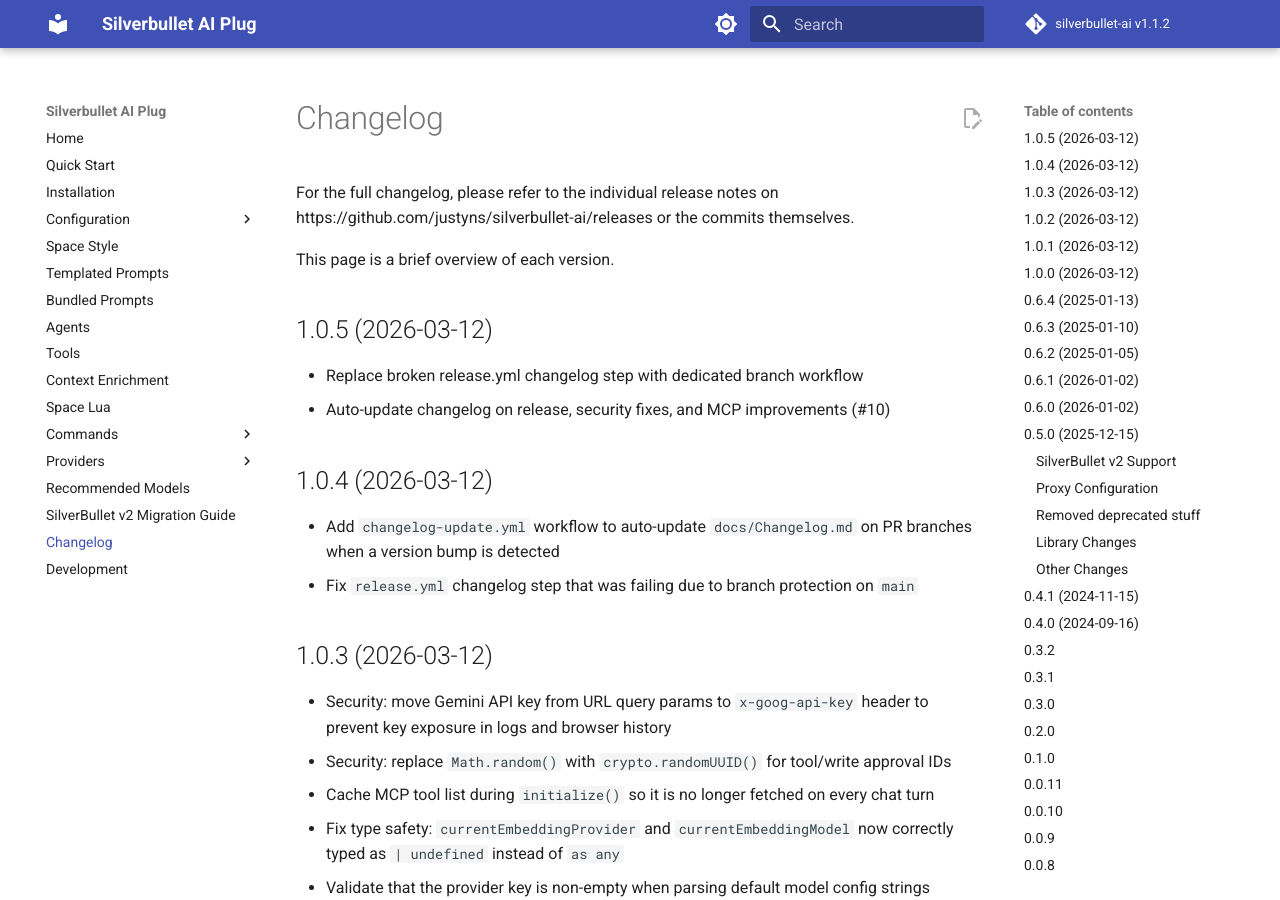
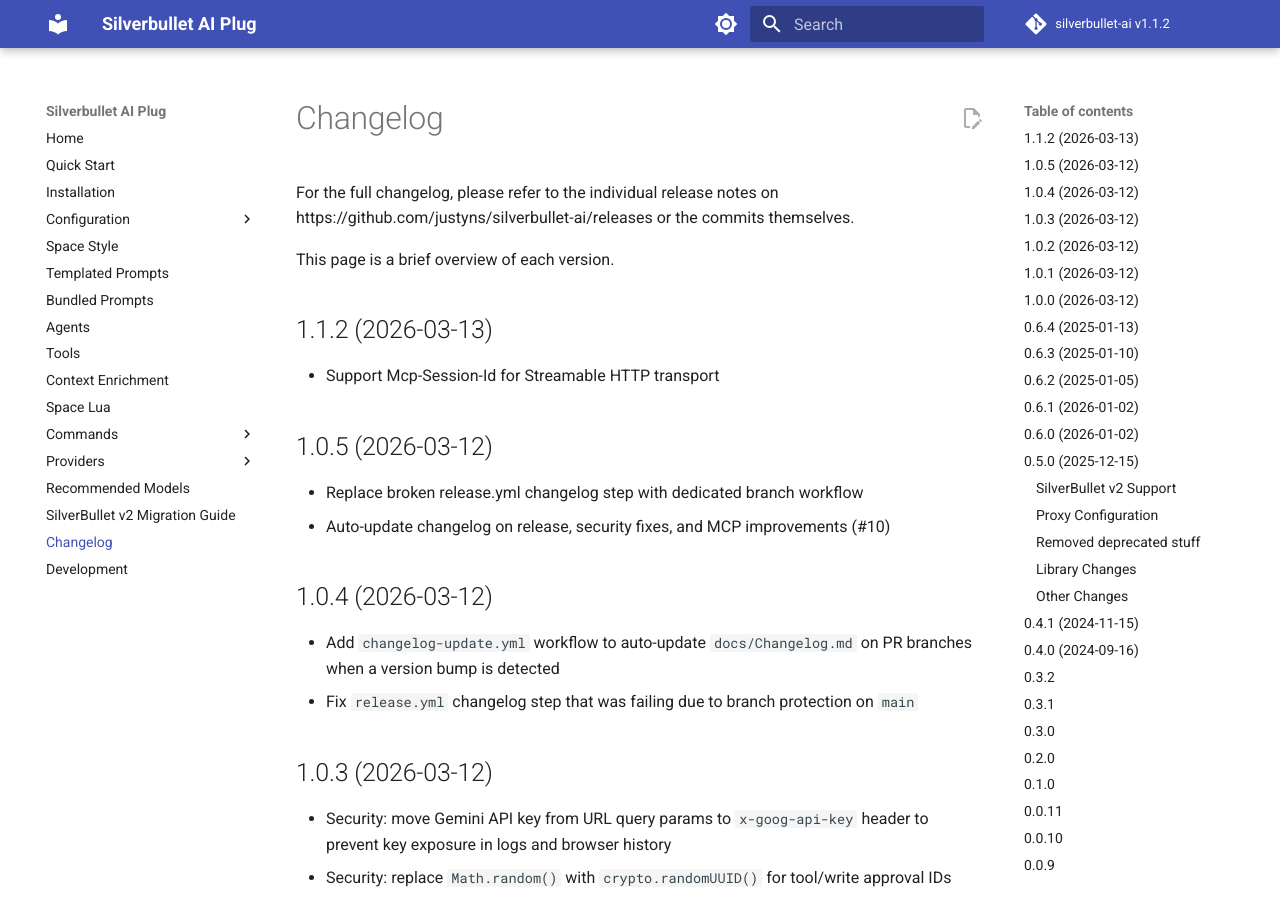
Before and after one commit to justyns/silverbullet-ai, an MkDocs documentation site: the page built from docs/Changelog.md, in a window 1280 px wide and 900 px high. Built offline with MkDocs 1.6.1 and Material for MkDocs 9.7.7, drawn with Linux system fonts in a browser that asks for light colours; comment, search, counter and statistics services are not loaded.

Commit message:
Update changelog for v1.1.2

```diff
--- a/docs/Changelog.md
+++ b/docs/Changelog.md
@@ -1,6 +1,10 @@
 For the full changelog, please refer to the individual release notes on https://github.com/justyns/silverbullet-ai/releases or the commits themselves.
 
 This page is a brief overview of each version.
+
+## 1.1.2 (2026-03-13)
+
+- Support Mcp-Session-Id for Streamable HTTP transport
 
 ## 1.0.5 (2026-03-12)
 
```
